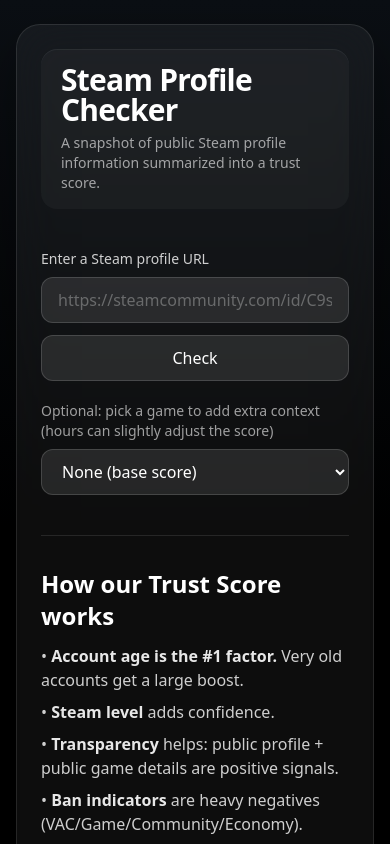
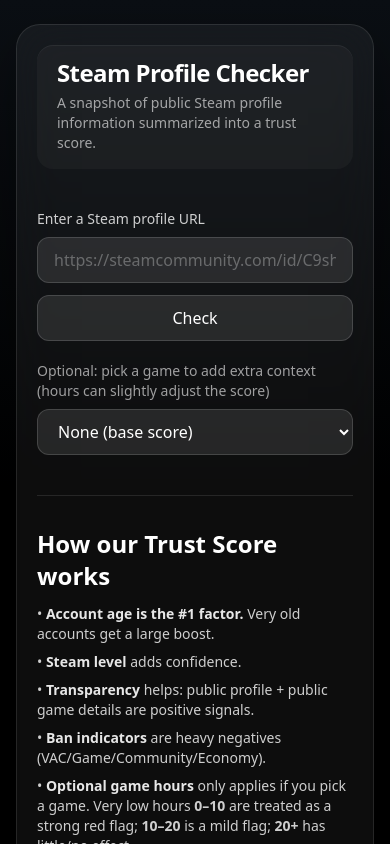
Before and after one commit to Obi318/steam-profile-checker, a Next.js app: page / in a window 390 px wide. Shown: the top 844 px of the page. Built offline with nearby package versions, Linux system fonts and the light colour scheme.

Commit message:
Polish mobile results sizing/spacing

```diff
--- a/app/page.js
+++ b/app/page.js
@@ -87,9 +87,9 @@
 
 function SignalRow({ label, value, tier, note, rightHint }) {
   return (
-    <div className="py-2 border-b border-white/10 last:border-b-0">
+    <div className="py-1.5 sm:py-2 border-b border-white/10 last:border-b-0">
       <div className="flex items-center justify-between gap-4">
-        <div className="text-white/90 font-medium">{label}</div>
+        <div className="text-white/90 font-medium text-sm sm:text-base">{label}</div>
         <div className="text-white font-semibold">{value}</div>
       </div>
       <div className="mt-2 flex items-center justify-between gap-4">
@@ -333,13 +333,13 @@
     <main className="min-h-screen bg-gradient-to-b from-[#0b0f14] via-black to-black text-white">
       <div className="mx-auto max-w-5xl px-4 py-6">
         {/* Unified sunken container (Option 2) */}
-        <div className="rounded-3xl border border-white/10 bg-white/5 p-6 md:p-8 shadow-[0_20px_60px_rgba(0,0,0,0.35)] backdrop-blur-xl">
+        <div className="rounded-3xl border border-white/10 bg-white/5 p-5 sm:p-6 md:p-8 shadow-[0_20px_60px_rgba(0,0,0,0.35)] backdrop-blur-xl">
           {/* Header: remove the inner border around title/tagline */}
           <div className="pb-5 mb-5">
             <div className="rounded-2xl bg-white/[0.03] shadow-[inset_0_1px_0_rgba(255,255,255,0.06)] px-5 py-4">
               <div className="flex items-start gap-4">
                 <div className="min-w-0">
-                  <h1 className="text-3xl md:text-4xl font-extrabold tracking-tight text-white leading-none">
+                  <h1 className="text-2xl sm:text-3xl md:text-4xl font-extrabold tracking-tight text-white leading-none">
                     Steam Profile Checker
                   </h1>
                   <div className="mt-2 text-sm text-white/60">
@@ -360,8 +360,6 @@
           {/* Input */}
           <div className="mb-3">
             <label className="block text-sm text-white/80 mb-2">Enter a Steam profile URL</label>
-
-            {/* ✅ MOBILE FIX: stack on small screens, row on sm+ */}
             <div className="flex flex-col sm:flex-row gap-3">
               <input
                 className="w-full min-w-0 rounded-xl bg-white/10 border border-white/15 px-4 py-2.5 text-white placeholder:text-white/30 outline-none focus:border-white/30"
@@ -411,7 +409,7 @@
 
           {/* Results */}
           {data ? (
-            <div className="rounded-2xl border border-white/12 bg-white/5 p-5">
+            <div className="rounded-2xl border border-white/12 bg-white/5 p-4 sm:p-5">
               <div className="flex items-start gap-5">
                 <img
                   src={data.avatar || ""}
@@ -419,7 +417,7 @@
                   className="h-16 w-16 rounded-xl border border-white/10 object-cover"
                 />
                 <div className="flex-1">
-                  <div className="text-4xl md:text-5xl font-extrabold leading-none">
+                  <div className="text-2xl sm:text-4xl md:text-5xl font-extrabold leading-none">
                     {data.personaName || "Unknown"}
                   </div>
 
@@ -489,11 +487,11 @@
                     "Score is based on account age, Steam level, library size, ban indicators, and (optionally) hours in the selected game."}
                 </div>
 
-                <div className="mt-5 flex items-center gap-4">
+                <div className="mt-4 sm:mt-5 flex flex-col sm:flex-row sm:items-center gap-3 sm:gap-4">
                   <div className="text-2xl font-extrabold">
                     Trust Score: {data.trustLevel} / 100
                   </div>
-                  <div className="flex-1 max-w-xl h-2.5 rounded-full bg-white/10 overflow-hidden border border-white/10">
+                  <div className="w-full sm:flex-1 sm:max-w-xl h-2.5 rounded-full bg-white/10 overflow-hidden border border-white/10">
                     <div
                       className={`h-full ${scoreBarColorClass(scorePct)}`}
                       style={{ width: `${scorePct}%` }}
@@ -581,7 +579,7 @@
           {/* Explainer */}
           <div className="mt-10 border-t border-white/10 pt-8">
             <h2 className="text-2xl font-extrabold mb-3">How our Trust Score works</h2>
-            <ul className="space-y-2 text-white/80 text-base">
+            <ul className="space-y-2 text-white/80 text-sm sm:text-base">
               <li>
                 • <span className="font-semibold text-white/90">Account age is the #1 factor.</span>{" "}
                 Very old accounts get a large boost.
```
